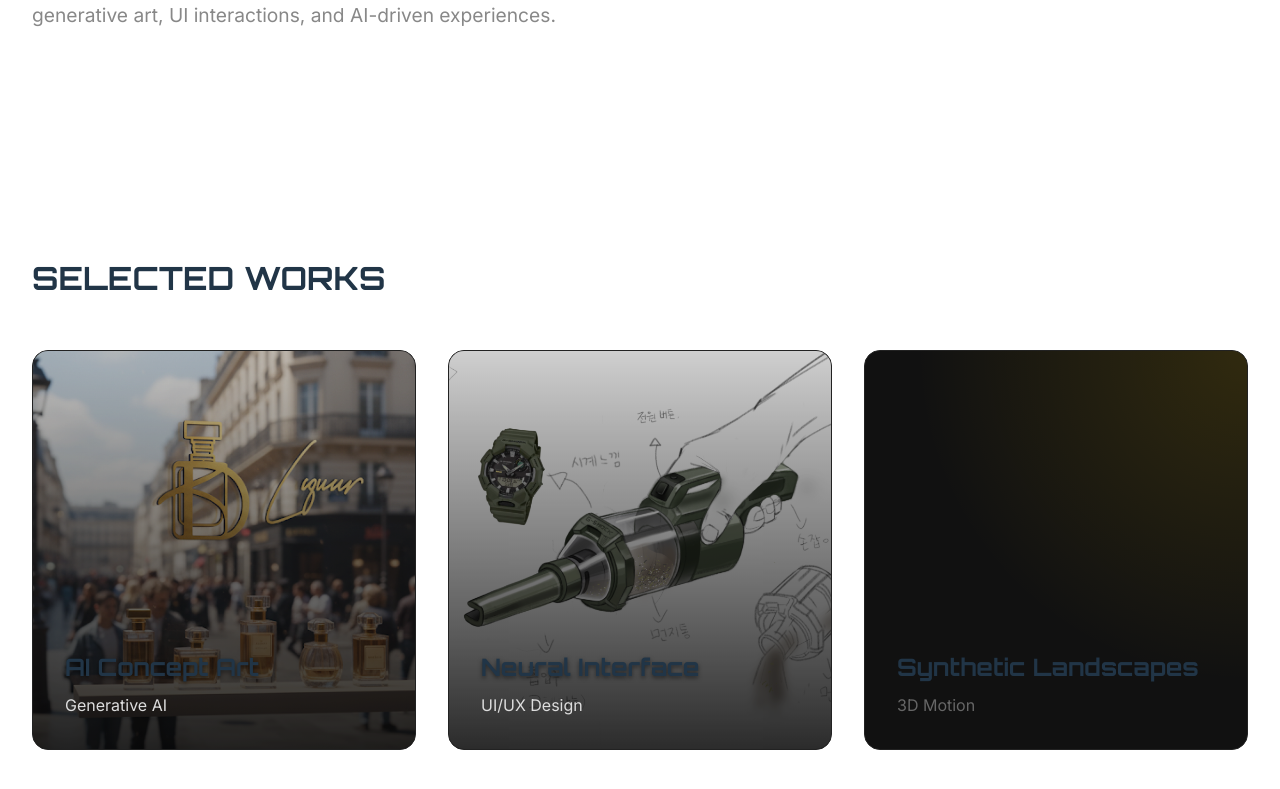
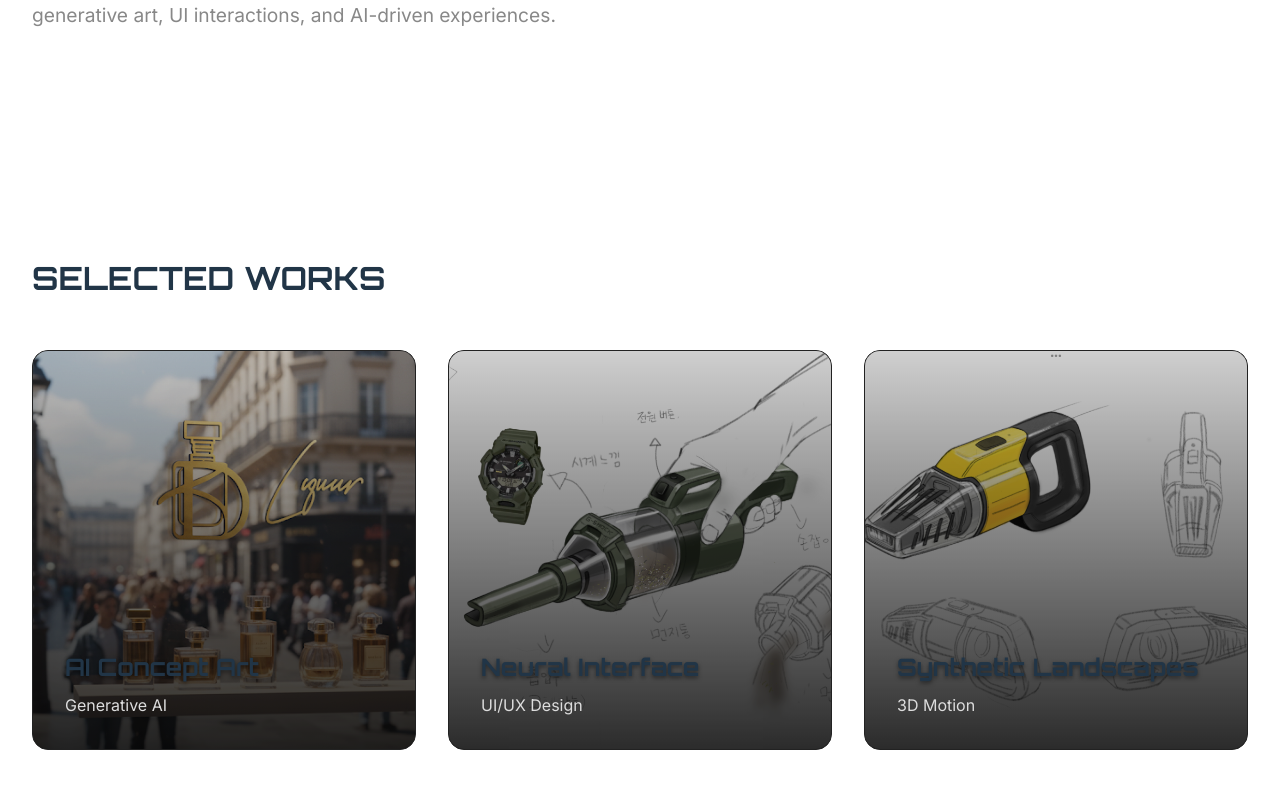
Before and after one commit to eunsi-lab/homepageproject, a React (Vite) app: page / in a window 1280 px wide. Shown: the part 513-1302 px from the top of the page. Built offline with nearby package versions, Linux system fonts and the light colour scheme.

Commit message:
Add 3D Motion project images

```diff
--- a/src/App.tsx
+++ b/src/App.tsx
@@ -7,6 +7,8 @@ import project1_3 from './assets/project1_3.png';
 import project2 from './assets/project2.png';
 import project2_2 from './assets/project2_2.png';
 import project2_3 from './assets/project2_3.png';
+import project3 from './assets/project3.png';
+import project3_2 from './assets/project3_2.png';
 
 interface Work {
     id: number;
@@ -38,7 +40,14 @@ function App() {
             image: project2,
             images: [project2, project2_2, project2_3]
         },
-        { id: 3, title: 'Synthetic Landscapes', category: '3D Motion', color: '#ffcc00' },
+        {
+            id: 3,
+            title: 'Synthetic Landscapes',
+            category: '3D Motion',
+            color: '#ffcc00',
+            image: project3,
+            images: [project3, project3_2]
+        },
     ];
 
     const selectedWork = works.find(w => w.id === activeWork);
```
Also changed, not shown: src/assets/project3.png (added), src/assets/project3_2.png (added).
